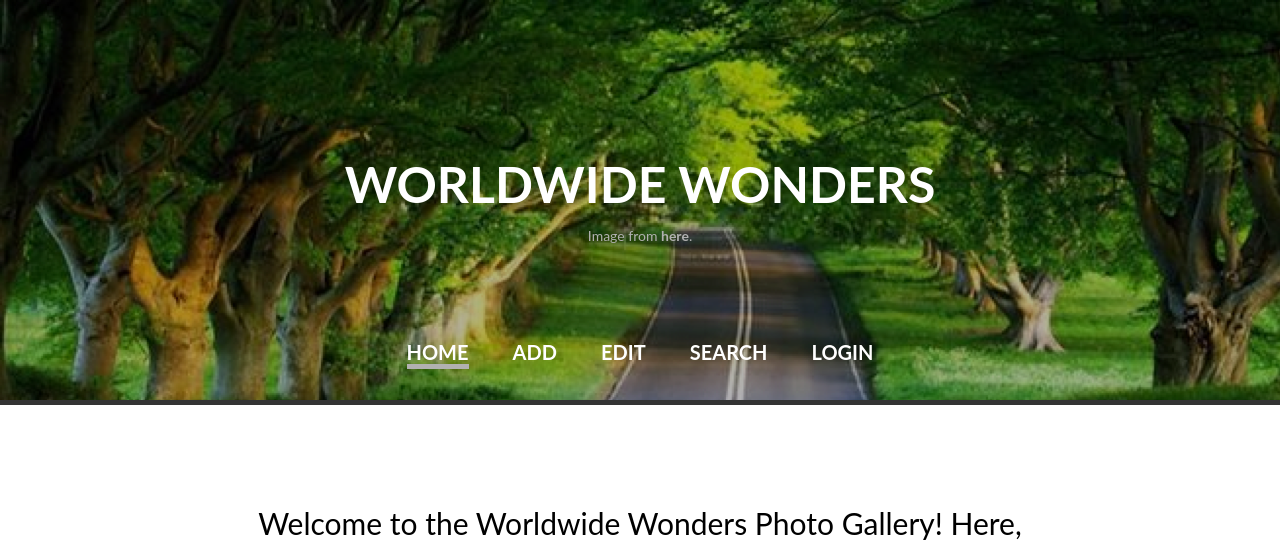
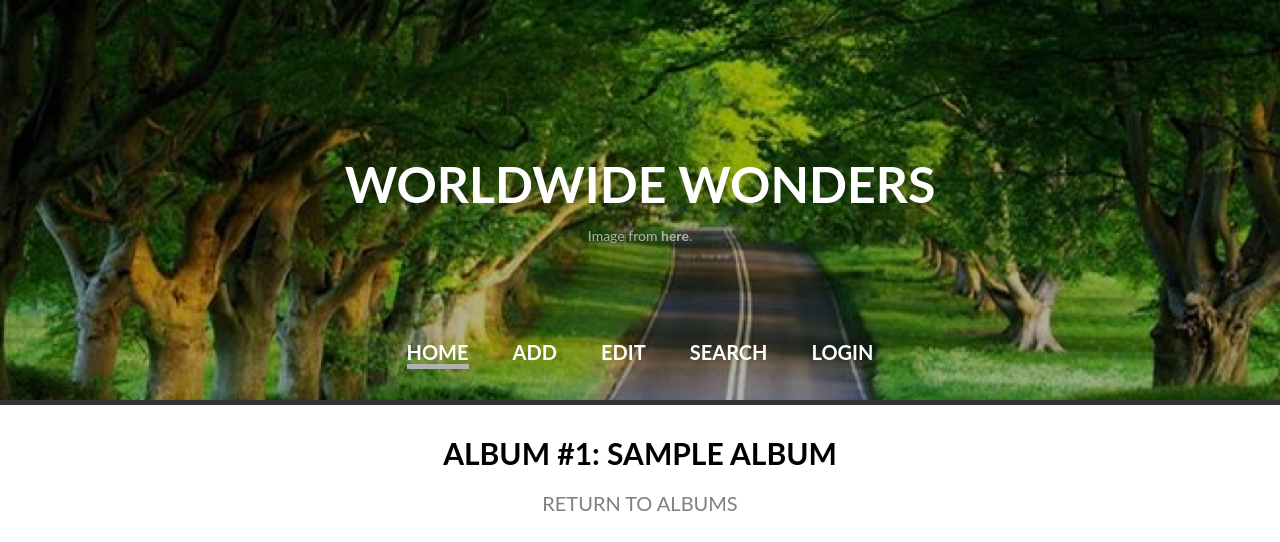
Before and after one commit to acheng96/Cornell-CS2300, a PHP site: page /index.php?album_id=1 in a window 1280 px wide. Shown: the top 542 px of the page. Run offline with PHP 8.4, Linux system fonts and the light colour scheme; tables that the repository leaves empty or names only in its code hold one stand-in row (values such as "Sample post").

Commit message:
Display album list and user selected album correctly

```diff
--- a/p3/css/stylesheet.css
+++ b/p3/css/stylesheet.css
@@ -113,6 +113,10 @@ ul {
 	font-size: 30px;
 }
 
+.bottom-padding {
+	height: 100px;
+}
+
 /* ======== *
  * = Page = *
  * ======== */
@@ -171,6 +175,7 @@ ul {
 }
 
 #photos-title {
+	margin-bottom: 10px;
 	font-weight: bold;
 	font-size: 30px;
 	text-align: center;
@@ -220,6 +225,13 @@ ul {
 	font-size: 20px;
 	text-align: center;
 	color: black;
+}
+
+#back-button {
+	font-weight: normal;
+	font-size: 20px;
+	text-align: center;
+	color: gray;
 }
 
 .photo-caption {
--- a/p3/index.php
+++ b/p3/index.php
@@ -56,22 +56,37 @@
 		     * = Data Retrieval = *
 		     * ================== */
 
+			require_once 'files/config.php';
+			$mysqli = new mysqli(DB_HOST, DB_USER, DB_PASSWORD, DB_NAME);
+
+			$album_id = 0;
+			$album_title = "";
 			$albums = array();
 			$photos = array();
 
-			require_once 'files/config.php';
-			$mysqli = new mysqli(DB_HOST, DB_USER, DB_PASSWORD, DB_NAME);
+			// Set album_id and album_title when album clicked
+			if (isset($_GET['album_id'])) {
+				$album_id = $_GET['album_id'];
+				$album = $mysqli->query(
+					"SELECT * FROM Albums
+					 WHERE Albums.album_id = $album_id"
+				);
 
+				$albumRow = $album->fetch_row();
+				$album_title = strtoupper($albumRow[1]);
+			}
+
+			// Retrieve albums
 			$albumsResult = $mysqli->query("SELECT * FROM Albums");
 
-			// Retrieve photos from album with album_id = 1
+			// Retrieve photos from album with selected album_id
 			$photosResult = $mysqli->query(
 				"SELECT * FROM Photos
 				INNER JOIN PhotoInAlbum
 				ON Photos.photo_id = PhotoInAlbum.photo_id
 				INNER JOIN Albums
 				ON PhotoInAlbum.album_id = Albums.album_id
-				WHERE PhotoInAlbum.album_id = 1"
+				WHERE PhotoInAlbum.album_id = $album_id"
 			);
 
 			while ($row = $albumsResult->fetch_row()) {
@@ -108,39 +123,47 @@
 
 		<!-- Home Description -->
 		<div class='divider'></div>
-		<p id="home-description">Welcome to the Worldwide Wonders Photo Gallery! Here, you can find your next bucket list place to visit!</p>
 
-		<div class="catalog">
+		<!-- Display albums or photos -->
+		<?php
+			if (isset($_GET['album_id'])) {
+			    # If there is a GET argument for 'id', we have some code to handle it (display an album whose albumID matches $_GET['id']
+			    $album_id = $_GET['album_id'];
 
-			<!-- Album -->
-			<div class="album-container">
-				<?php for ($i = 0; $i < count($albums); $i++) { ?>
-					<h2 class="album-name">ALBUM #<?php echo $albums[$i]->albumId ?>: <?php echo $albums[$i]->albumTitle ?></h2>
-					<h4 class="album-date-created">DATE CREATED: <?php echo $albums[$i]->albumDateCreated ?></h4>
-					<h4 class="album-date-modified">DATE MODIFIED: <?php echo $albums[$i]->albumDateModified ?></h4>
-					<h4 class="image-credit">Image from <a href=<?php echo "{$albums[$i]->albumPhotoCredit}" ?> target='_blank'><b>here</b></a>.</h4>
-					<img class='album-image' src=<?php echo "{$albums[$i]->albumPhotoFilePath}" ?>  alt='Album'>
-				<?php } ?>
-			</div>
+			    print "<h3 id='photos-title'>ALBUM #{$album_id}: {$album_title}</h3>
+			    <a href='index.php'><h3 id='back-button'>RETURN TO ALBUMS</h3></a>
+				<div class='photos'>
+					<div class='photos-container'>";
+						for ($i = 0; $i < count($photos); $i++) {
+							$imageName = $photos[$i]->photoName;
+							$altName = str_replace(' ', '', $imageName);
 
-			<!-- Photo Catalog -->
-			<h3 id="photos-title">PHOTOS</h3>
-			<div class="photos">
-				<div class="photos-container">
-					<?php for ($i = 0; $i < count($photos); $i++) {
-						$imageName = $photos[$i]->photoName;
-						$altName = str_replace(' ', '', $imageName);
-					?>
-						<div class="photo-item">
-							<img class='photo-image' src=<?php echo "{$photos[$i]->photoFilePath}" ?>  alt=<?php echo "{$altName}" ?>>
-							<p class="photo-title">#<?php echo $photos[$i]->photoId ?>: <?php echo $photos[$i]->photoName ?></p>
-							<p class="photo-caption"><?php echo $photos[$i]->photoCaption ?></p>
-							<h4 class="photo-credit">Image from <a href=<?php echo "{$photos[$i]->photoCredit}" ?> target='_blank'><b>here</b></a>.</h4>
-						</div>
-					<?php } ?>
-				</div>
-			</div>
-		</div>
+						print "<div class='photo-item'>
+								<img class='photo-image' src='{$photos[$i]->photoFilePath}'  alt='{$altName}'>
+								<p class='photo-title'>#{$photos[$i]->photoId}: {$photos[$i]->photoName}</p>
+								<p class='photo-caption'>{$photos[$i]->photoCaption}</p>
+								<h4 class='photo-credit'>Image from <a href='{$photos[$i]->photoCredit}' target='_blank'><b>here</b></a>.</h4>
+							</div>";
+						}
+					print "</div>
+				</div>";
+			} else {
+			    # There isn't a ?id argument, so we want to display something else (if it's albums.php, we'll probably just display all our albums here)
+			    print "<p id='home-description'>Welcome to the Worldwide Wonders Photo Gallery! Here, you can find your next bucket list place to visit!</p>";
+
+			    print "<div class='album-container'>";
+					for ($i = 0; $i < count($albums); $i++) {
+						print "<h2 class='album-name'>ALBUM #{$albums[$i]->albumId}: {$albums[$i]->albumTitle}</h2>
+						<h4 class='album-date-created'>DATE CREATED: {$albums[$i]->albumDateCreated}</h4>
+						<h4 class='album-date-modified'>DATE MODIFIED: {$albums[$i]->albumDateModified}</h4>
+						<h4 class='image-credit'>Image from <a href='{$albums[$i]->albumPhotoCredit}' target='_blank'><b>here</b></a>.</h4>
+						<a href='index.php?album_id={$albums[$i]->albumId}''><img class='album-image' src='{$albums[$i]->albumPhotoFilePath}'  alt='Album'></a>";
+					}
+				print "</div>";
+			}
+		?>
+
+		<div class="bottom-padding"></div>
 
 	</body>
 
```
